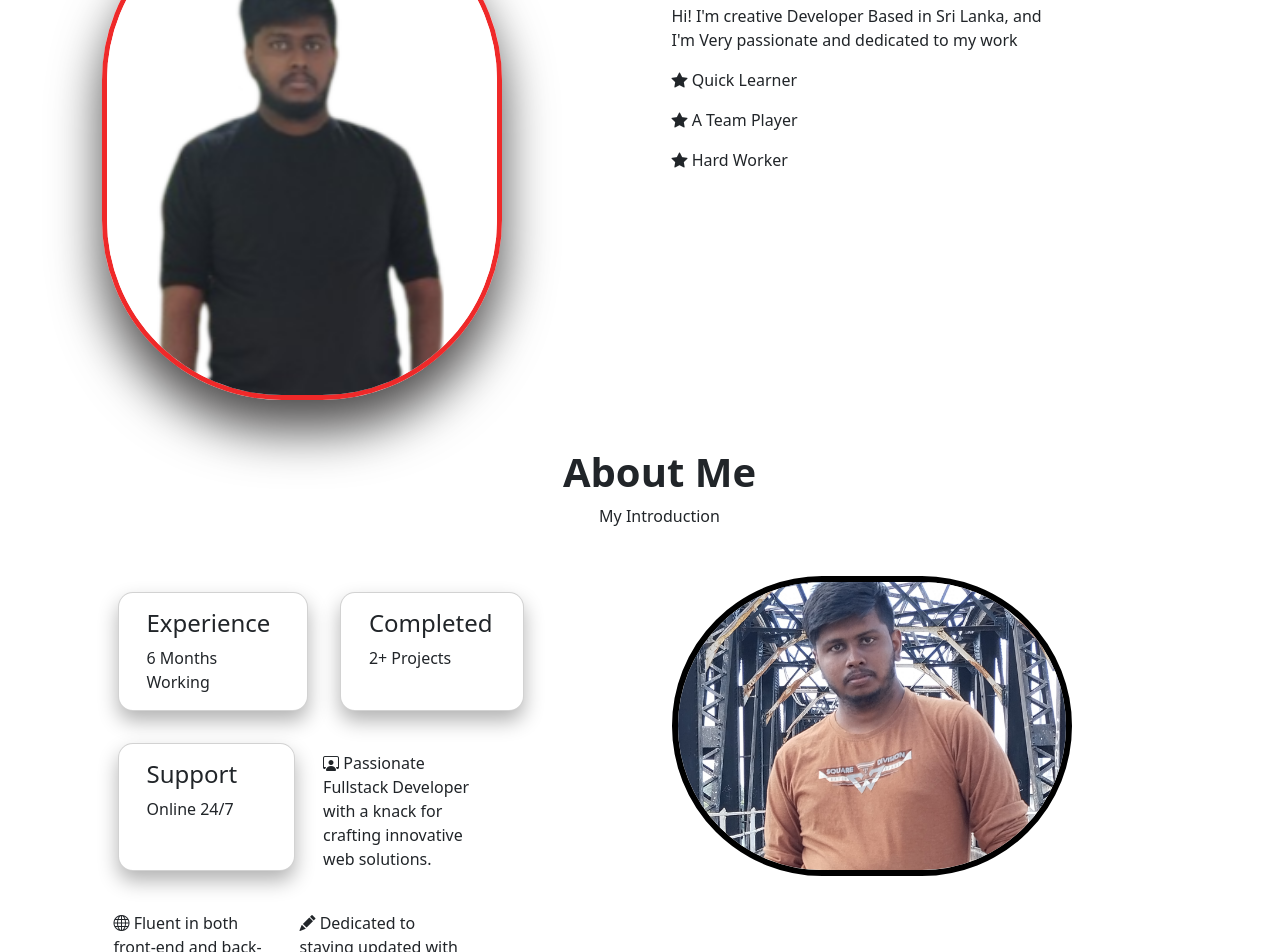
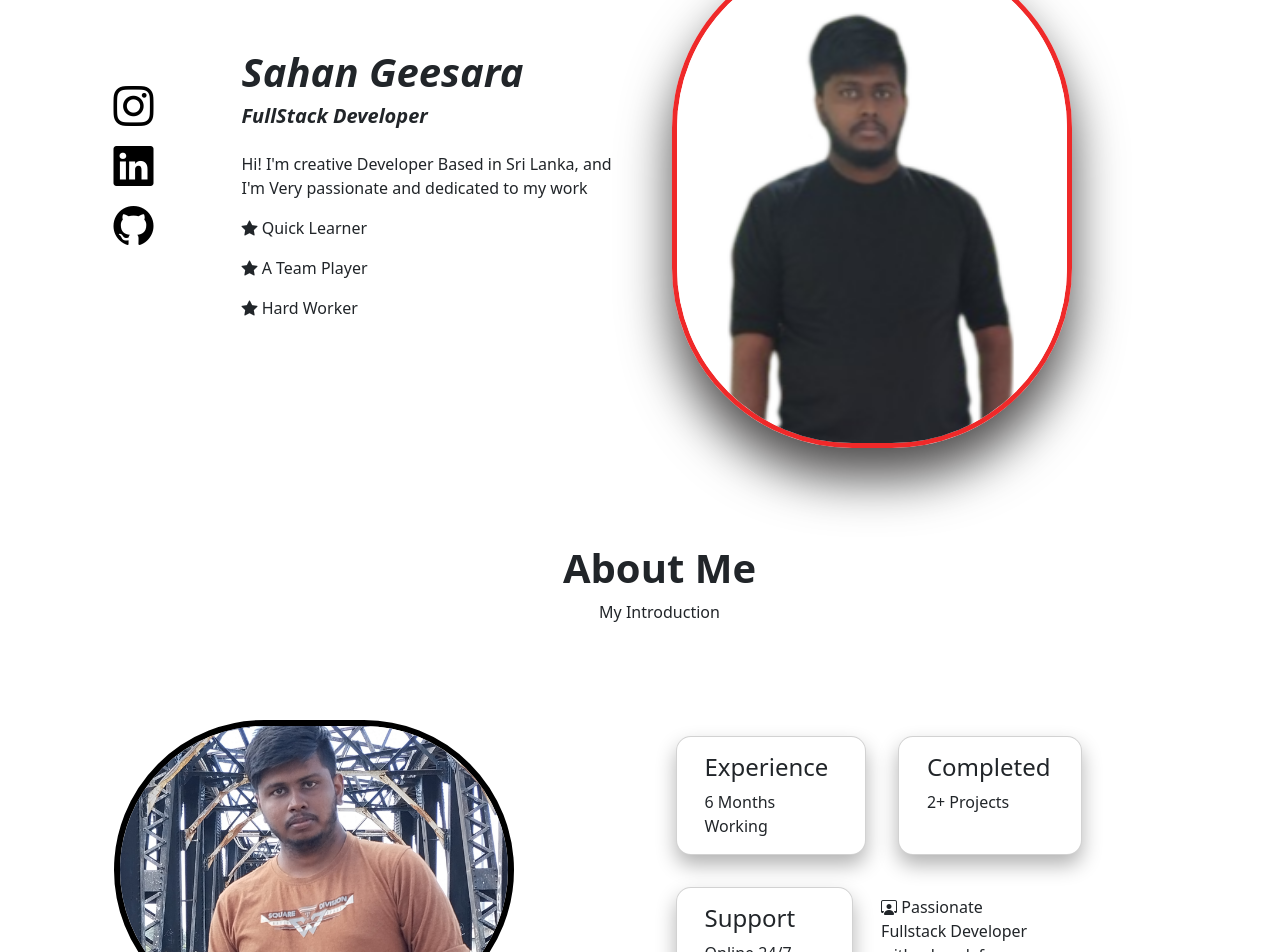
Before and after one commit to sahan99827/sahan_geesara_portfolio, a Vue app: page / in a window 1280 px wide. Shown: the part 160-1112 px from the top of the page. Built offline with nearby package versions, Linux system fonts and the light colour scheme.

Commit message:
margin add

```diff
--- a/src/components/About.vue
+++ b/src/components/About.vue
@@ -4,9 +4,13 @@
     <p>My Introduction</p>
   </div>
 
+
   <div class="container">
     <div class="row justify-content-center mt-5 mb-5">
-      <div class="col-md-6">
+      <div class="col-md-6 mt-5">
+        <img src="/assets/1.jpg" alt="Image Description" width="400px" height="300px" >
+      </div>
+      <div class="col-md-6 mt-5">
         <div class="row">
           <div class="card col-md-4 m-3" style="width: 11.9rem;border-radius: 15px;">
             <div class="card-body">
@@ -38,9 +42,7 @@
         </div>
         <button @click="downloadFile" class="btn btn-dark mt-5" style="width: 300px;height: 60px;border-radius: 20px"> Download Resume <i class="bi bi-file-earmark-pdf"></i> </button>
       </div>
-      <div class="col-md-6">
-        <img src="/assets/1.jpg" alt="Image Description" width="400px" height="300px" >
-      </div>
+
     </div>
   </div>
 </template>
--- a/src/components/Welcome.vue
+++ b/src/components/Welcome.vue
@@ -1,15 +1,23 @@
 <template>
   <div class="row">
-    <div class="col-md-6">
+      <div class="col-md-6 mt-5 ">
+        <div class="margH1">
+          <h1><strong><em>Sahan Geesara</em></strong></h1>
+          <h5 class="mb-4"><strong><em>FullStack Developer</em></strong></h5>
+          <p>Hi! I'm creative Developer Based in Sri Lanka, and <br /> I'm Very passionate and dedicated to my work</p>
+          <p><i class="bi bi-star-fill"></i> Quick Learner</p>
+          <p><i class="bi bi-star-fill"></i> A Team Player</p>
+          <p><i class="bi bi-star-fill"></i> Hard Worker</p>
+          <div class="row marg">
+            <a href="https://www.instagram.com/sahan_g_samarawicrama_?igsh=czNwaHV4ZmhqZ2s5"><i class="icon bi bi-instagram"></i></a>
+            <a href="https://www.linkedin.com/in/sahan-g-samaravickrama-83b5001aa/"><i class="icon bi bi-linkedin"></i></a>
+            <a href="https://github.com/sahan99827"><i class="icon bi bi-github"></i></a>
+          </div>
+        </div>
+
+    </div>
+    <div class="col-md-6 mt-5 mb-5">
       <img src="/assets/1.png" alt="Image Description" style="width:400px; height:500px"  >
-    </div>
-    <div class="col-md-6">
-      <h1><strong><em>Sahan Geesara</em></strong></h1>
-      <h5 class="mb-4"><strong><em>FullStack Developer</em></strong></h5>
-      <p>Hi! I'm creative Developer Based in Sri Lanka, and <br /> I'm Very passionate and dedicated to my work</p>
-      <p><i class="bi bi-star-fill"></i> Quick Learner</p>
-      <p><i class="bi bi-star-fill"></i> A Team Player</p>
-      <p><i class="bi bi-star-fill"></i> Hard Worker</p>
     </div>
   </div>
 
@@ -22,7 +30,23 @@
     height: auto;
   }
 }
+.icon{
+  margin-top: 10px !important;
+  font-size: 40px !important;
+}
+a{
+  text-decoration: none;
+  color:black;
+}
+.marg{
+  margin-top: -260px !important;
+  margin-left: -140px !important;
+}
+.margH1{
+  margin-top: 100px !important;
+  margin-left: 140px !important;
 
+}
 @media (max-width: 490px) {
   img {
     width: auto;
@@ -36,7 +60,6 @@
   }
   h5{
     text-align: center;
-
   }
 }
 
```
